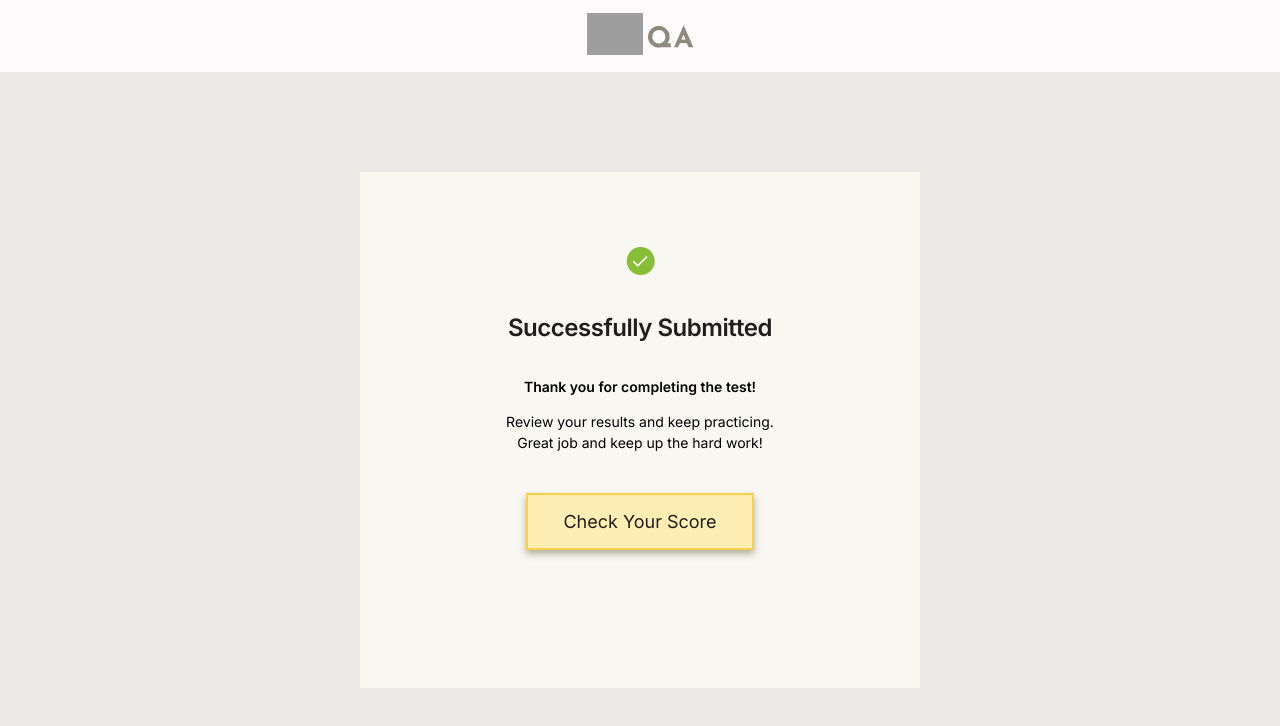
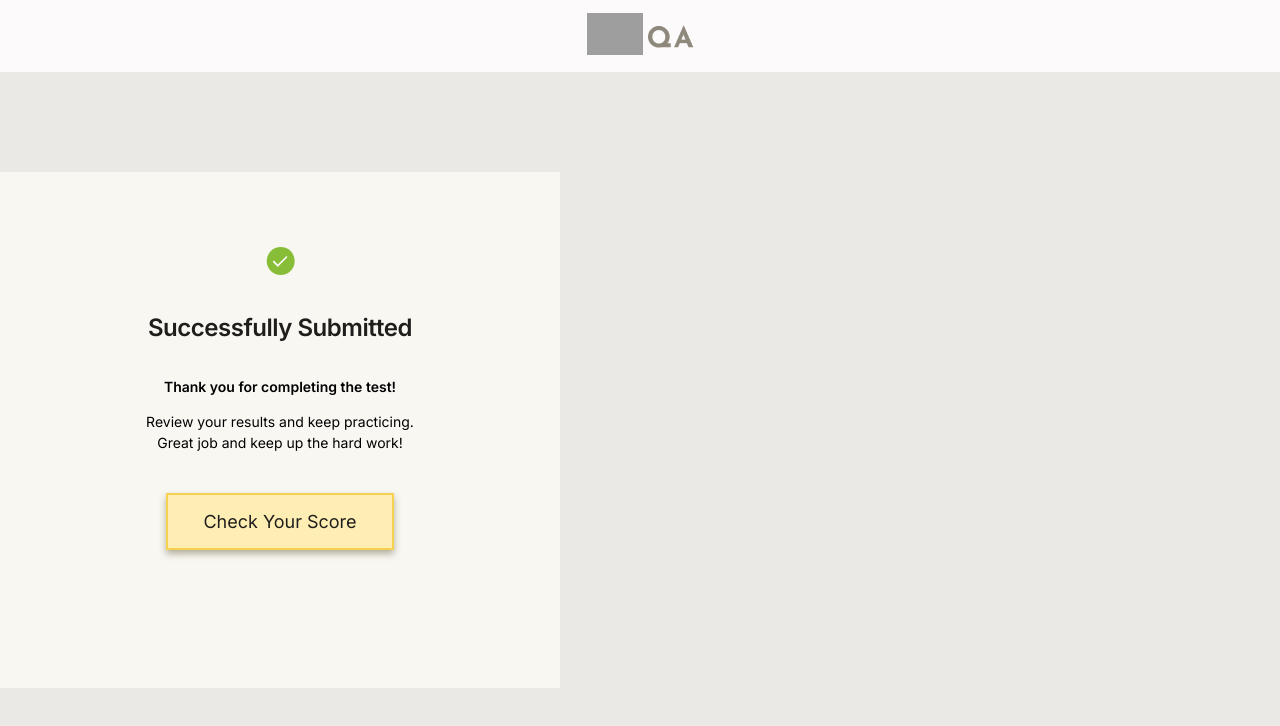
Before and after one commit to tannukumari14/assessment-platform, a Next.js app: page /submit in a window 1280 px wide. Shown: the top 726 px of the page. Built offline with nearby package versions, Linux system fonts and the light colour scheme; grey boxes are pictures that could not be loaded; a web font is replaced by a local one.

Commit message:
submit box

```diff
--- a/app/submit/Submit.css
+++ b/app/submit/Submit.css
@@ -21,7 +21,7 @@ html {
     justify-content: center;
     align-items: center; */
     width: 560px;
-    margin: auto;
+    /* margin: auto; */
     margin-bottom: 428px;
     margin-top: 100px;
     /* min-height: 100vh;  */
```
